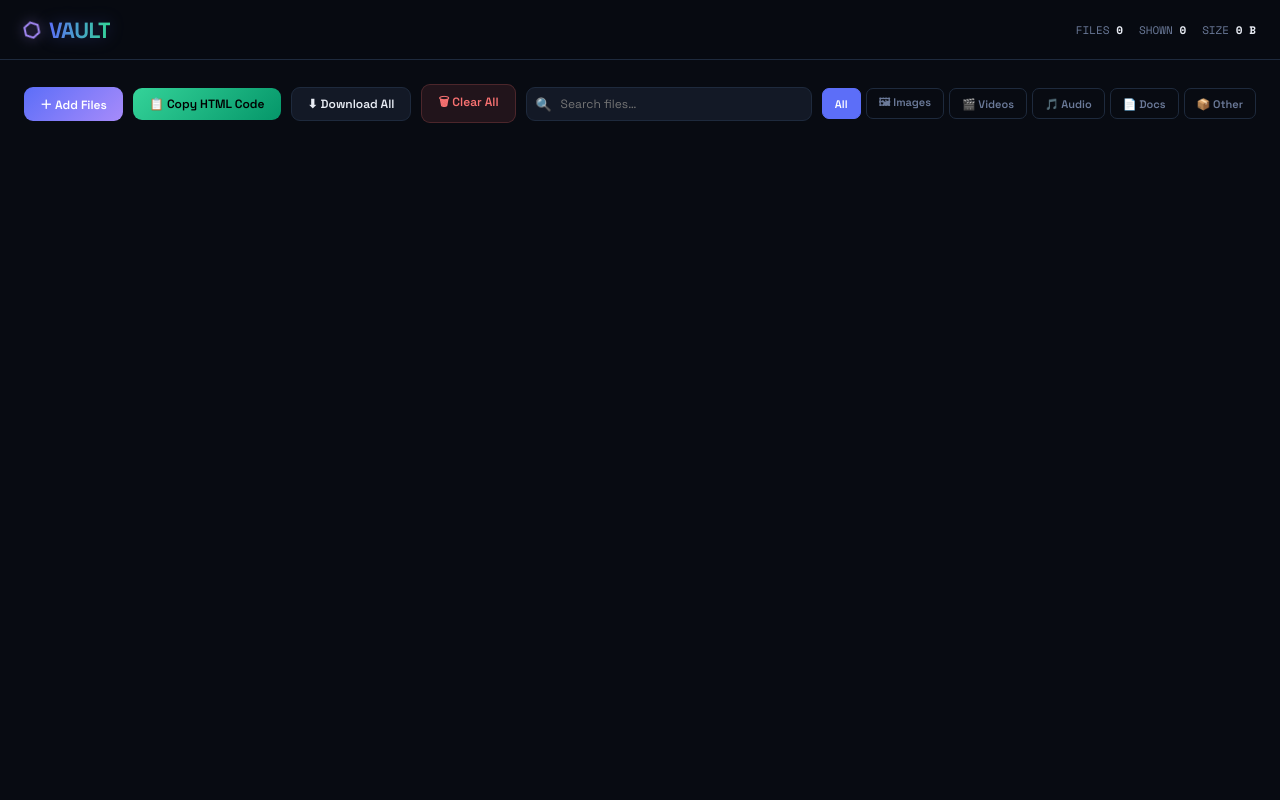
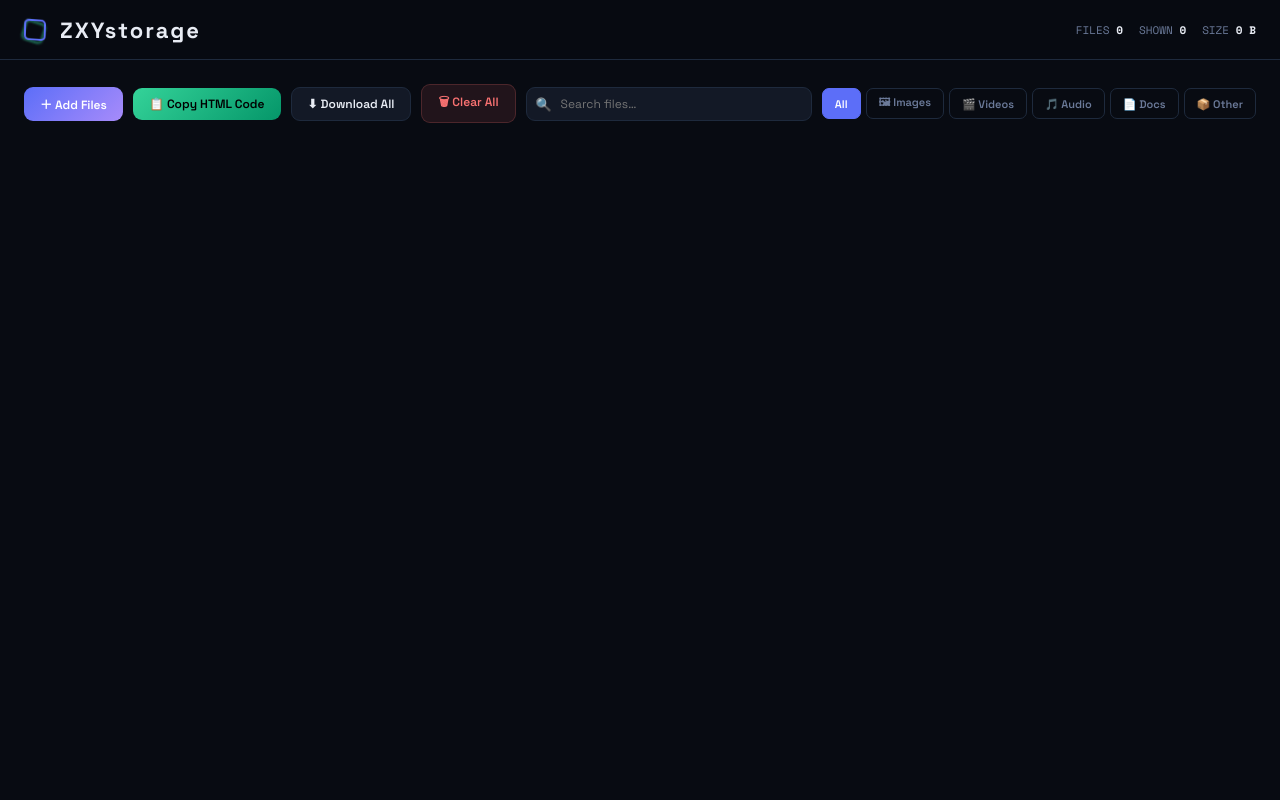
Before and after one commit to kfkfkfkfkfkffkfk/ZXYstorage, a plain HTML site: page index.html in a window 1280 px wide. Shown: the top 800 px of the page. Drawn offline with nearby package versions, Linux system fonts and the light colour scheme; no server answers.

Commit message:
Update index.html

```diff
--- a/index.html
+++ b/index.html
@@ -3,7 +3,7 @@
 <head>
 <meta charset="UTF-8">
 <meta name="viewport" content="width=device-width, initial-scale=1.0">
-<title>MY GITHUB VAULT</title>
+<title>ZXYstorage</title>
 <style>
   @import url('https://fonts.googleapis.com/css2?family=Space+Grotesk:wght@300;400;500;600;700;800&family=Space+Mono:wght@400;700&display=swap');
   :root {
@@ -19,45 +19,28 @@
   body{font-family:'Space Grotesk',sans-serif;background:var(--bg);color:var(--text);min-height:100vh;overflow-x:hidden}
   header{position:sticky;top:0;z-index:100;background:rgba(8,11,18,0.95);backdrop-filter:blur(16px);border-bottom:1px solid var(--border);padding:0 24px;display:flex;align-items:center;justify-content:space-between;height:60px}
 
-  /* --- NEW COOL LOGO STYLES --- */
-  .logo {
-    display: flex;
-    align-items: center;
-    gap: 8px;
-    font-family: 'Space Grotesk', sans-serif;
-    font-size: 22px;
-    font-weight: 800;
-    letter-spacing: -0.5px;
-    cursor: default;
+  /* --- CYBERPUNK 3D HOLOGRAPHIC LOGO --- */
+  .logo { display:flex; align-items:center; gap:14px; cursor:default; perspective:800px; }
+
+  .logo-cube { width:22px; height:22px; position:relative; transform-style:preserve-3d; animation:floatCube 6s ease-in-out infinite; }
+  .logo-cube::before, .logo-cube::after { content:''; position:absolute; inset:0; border:2px solid var(--accent); border-radius:5px; transition:0.5s cubic-bezier(0.175, 0.885, 0.32, 1.275); }
+  .logo-cube::after { border-color:var(--green); transform:translateZ(-8px) rotate(15deg); filter:blur(1px); opacity:0.6; }
+
+  .logo:hover .logo-cube::before { transform:translateZ(12px) rotate(-15deg); border-color:var(--accent2); box-shadow:0 0 20px rgba(167, 139, 250, 0.6); }
+  .logo:hover .logo-cube::after { transform:translateZ(-16px) rotate(35deg) scale(1.2); opacity:1; filter:blur(2px); border-color:var(--accent); }
+
+  @keyframes floatCube {
+    0%, 100% { transform: translateY(0) rotateX(15deg) rotateY(15deg); }
+    50% { transform: translateY(-4px) rotateX(-15deg) rotateY(-15deg); }
   }
-  .logo-icon {
-    color: var(--accent2);
-    display: inline-block;
-    animation: spinHex 12s linear infinite;
-    filter: drop-shadow(0 0 6px rgba(167, 139, 250, 0.6));
-    font-size: 20px;
-  }
-  .logo:hover .logo-icon {
-    animation: spinHex 2s linear infinite; /* Spins faster on hover! */
-  }
-  .logo-text {
-    background: linear-gradient(270deg, var(--accent), var(--accent2), var(--green), var(--accent));
-    background-size: 300% 300%;
-    -webkit-background-clip: text;
-    -webkit-text-fill-color: transparent;
-    animation: gradientShift 6s ease infinite;
-    filter: drop-shadow(0 0 8px rgba(92, 110, 248, 0.3));
-  }
-  @keyframes spinHex {
-    0% { transform: rotate(0deg); }
-    100% { transform: rotate(360deg); }
-  }
-  @keyframes gradientShift {
-    0% { background-position: 0% 50%; }
-    50% { background-position: 100% 50%; }
-    100% { background-position: 0% 50%; }
-  }
-  /* ---------------------------- */
+
+  .logo-text { font-size:22px; font-weight:800; letter-spacing:2px; position:relative; color:var(--text); }
+  .logo-text::before { content:attr(data-text); position:absolute; left:0; top:0; width:100%; color:var(--accent); z-index:-1; transform:translate(-2px, 2px); filter:blur(3px); opacity:0; transition:0.3s ease; }
+  .logo-text::after { content:''; position:absolute; bottom:-4px; left:0; width:100%; height:2px; background:linear-gradient(90deg, transparent, var(--accent2), var(--green), transparent); transform:scaleX(0); transition:0.4s ease; opacity:0.8; }
+
+  .logo:hover .logo-text::before { opacity:0.8; transform:translate(-3px, 3px); }
+  .logo:hover .logo-text::after { transform:scaleX(1); }
+  /* ------------------------------------- */
 
   .stats{font-family:'Space Mono',monospace;font-size:11px;color:var(--muted);display:flex;gap:16px}
   .stats span b{color:var(--text)}
@@ -158,8 +141,8 @@
 
 <header>
   <div class="logo">
-    <span class="logo-icon">⬡</span>
-    <span class="logo-text">VAULT</span>
+    <div class="logo-cube"></div>
+    <span class="logo-text" data-text="ZXYstorage">ZXYstorage</span>
   </div>
   <div class="stats">
     <span>FILES <b id="statCount">0</b></span>
```
